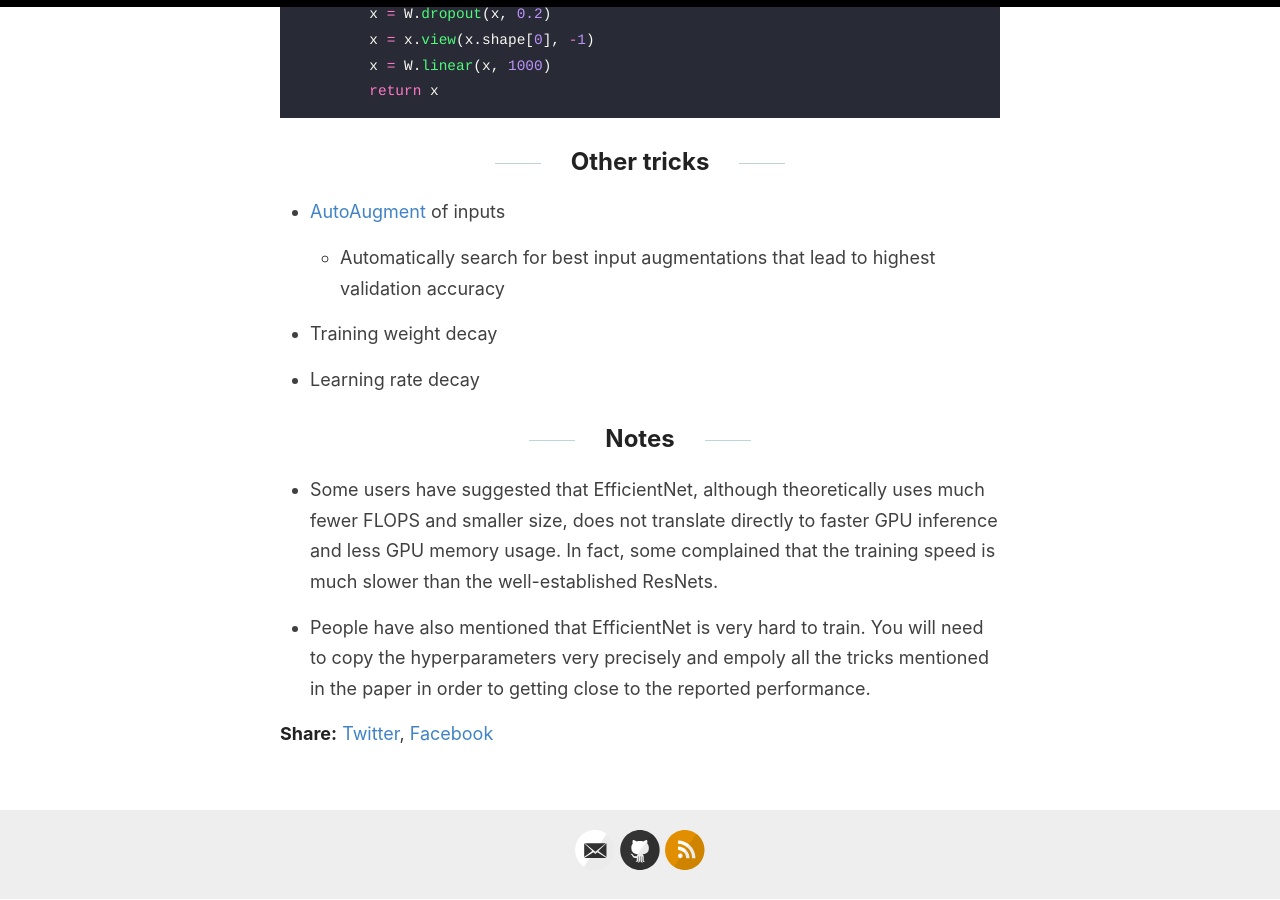
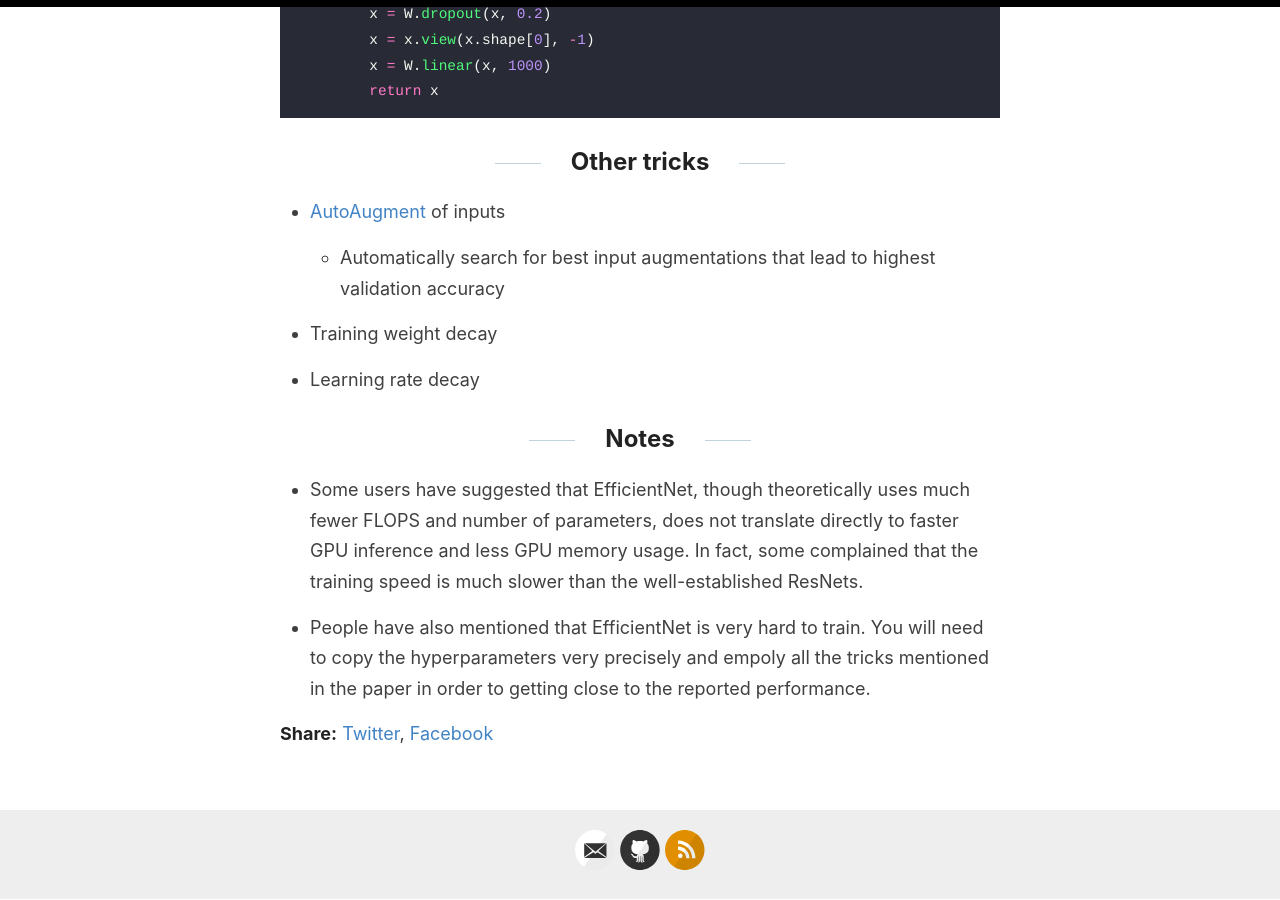
Before and after one commit to blue-season/blue-season.github.io, a Jekyll site: the page built from _posts/2019-09-20-efficientnet-in-5-minutes.md, in a window 1280 px wide and 900 px high, scrolled down 3611 px. Built offline with Jekyll 4.4.1, drawn with Linux system fonts in a browser that asks for light colours; comment, search, counter and statistics services are not loaded.

Commit message:
Update post

```diff
--- a/_posts/2019-09-20-efficientnet-in-5-minutes.md
+++ b/_posts/2019-09-20-efficientnet-in-5-minutes.md
@@ -153,7 +153,7 @@ class WarmEfficientNet(nn.Module):
 
 ## Notes
 
-- Some users have suggested that EfficientNet, although theoretically uses much fewer FLOPS and smaller size, does not translate directly
+- Some users have suggested that EfficientNet, though theoretically uses much fewer FLOPS and number of parameters, does not translate directly
   to faster GPU inference and less GPU memory usage. In fact, some complained that the training speed is much slower than the well-established ResNets.
 
 - People have also mentioned that EfficientNet is very hard to train. You will need to copy the hyperparameters very precisely and empoly all
```
